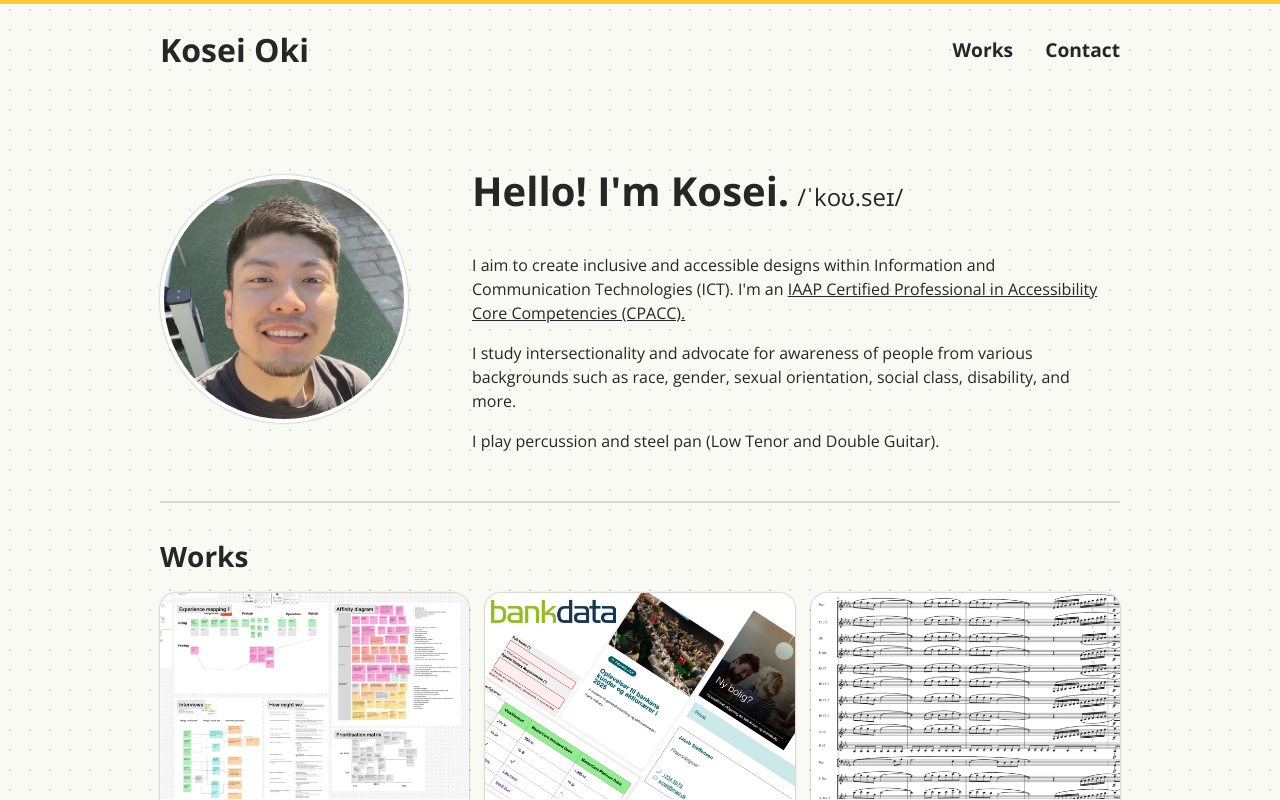
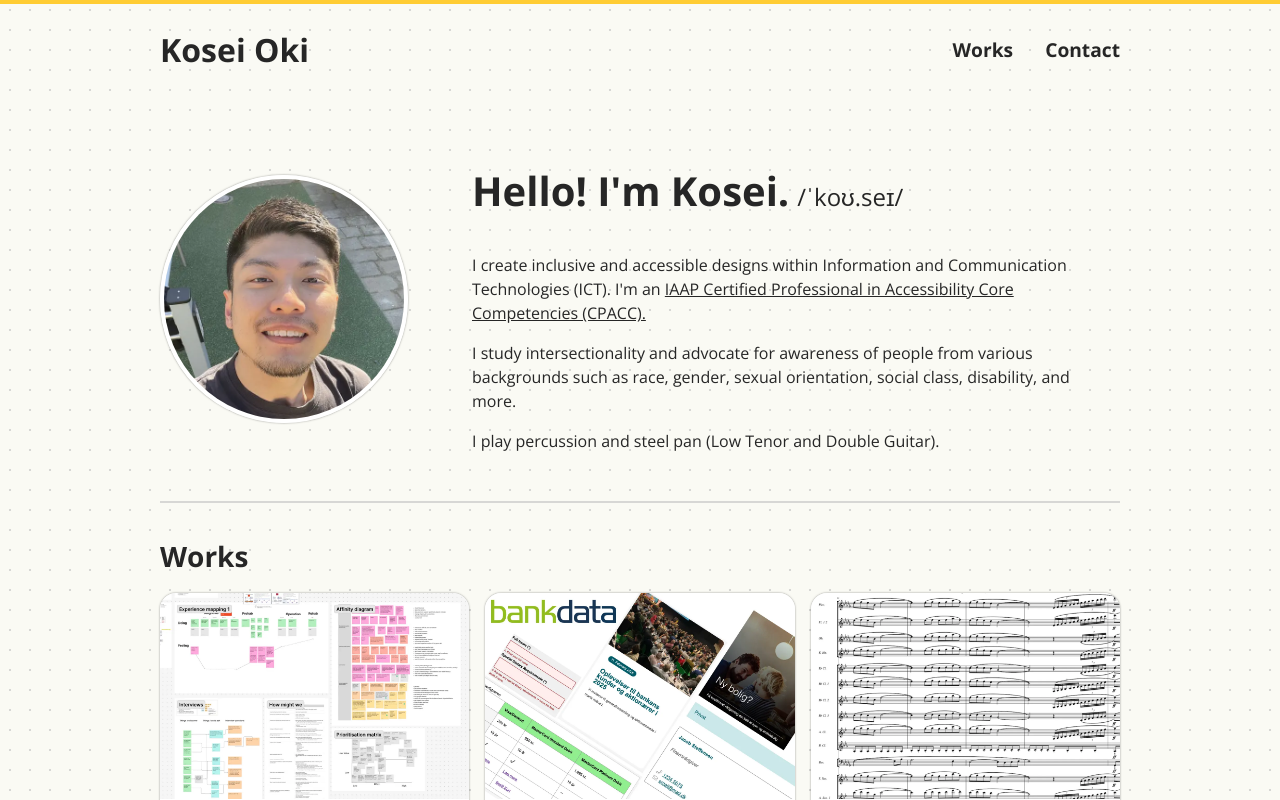
Before and after one commit to Koseioki/koseioki, a React (Vite) app: page / in a window 1280 px wide. Shown: the top 800 px of the page. Built offline with nearby package versions, Linux system fonts and the light colour scheme.

Commit message:
modified hero text

```diff
--- a/src/components/Profile.jsx
+++ b/src/components/Profile.jsx
@@ -24,7 +24,7 @@ function Profile() {
         </div>
         {/* <p>I’m an inclusive digital product designer, intersectionalist, percussionist.</p> */}
 
-        <p className="paragraph">I aim to create inclusive and accessible designs within Information and Communication Technologies (ICT). I'm an <a className="plain-link" href="https://www.credly.com/badges/d96c149c-63c1-4764-ba03-c04703e8abbd/linked_in_profile">IAAP Certified Professional in Accessibility Core Competencies (CPACC).</a></p>
+        <p className="paragraph">I create inclusive and accessible designs within Information and Communication Technologies (ICT). I'm an <a className="plain-link" href="https://www.credly.com/badges/d96c149c-63c1-4764-ba03-c04703e8abbd/linked_in_profile">IAAP Certified Professional in Accessibility Core Competencies (CPACC).</a></p>
         <p className="paragraph">I study intersectionality and advocate for awareness of people from various backgrounds such as race, gender, sexual orientation, social class, disability, and more.
         </p>
         <p className="paragraph">I play percussion and steel pan (Low Tenor and Double Guitar).</p>
```
